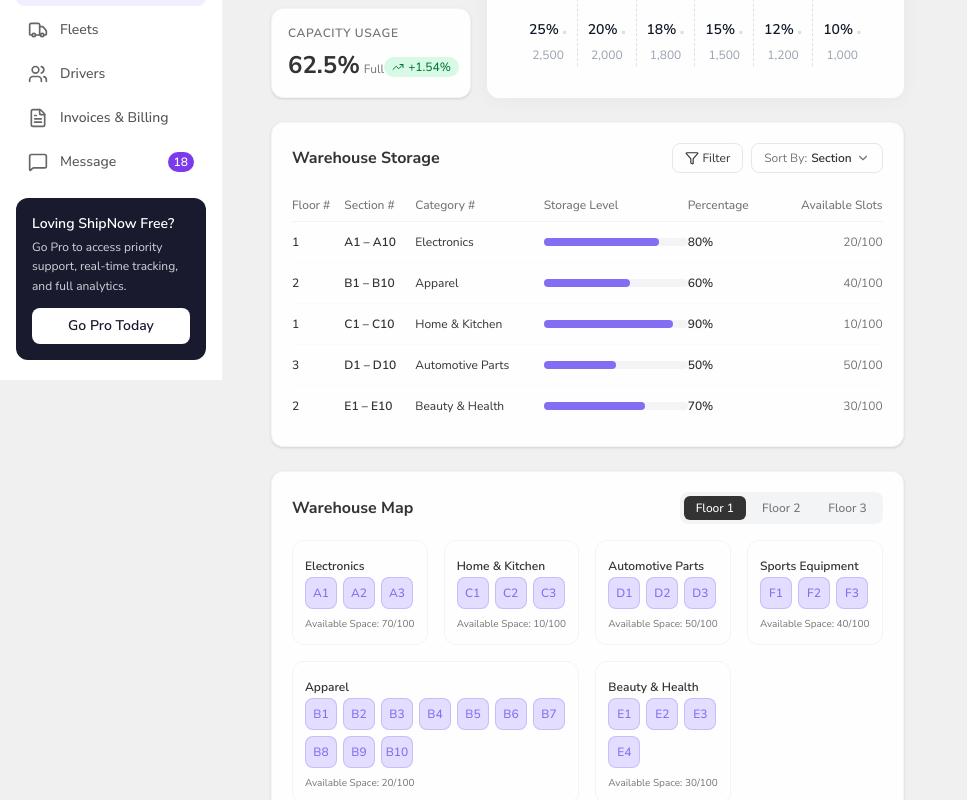
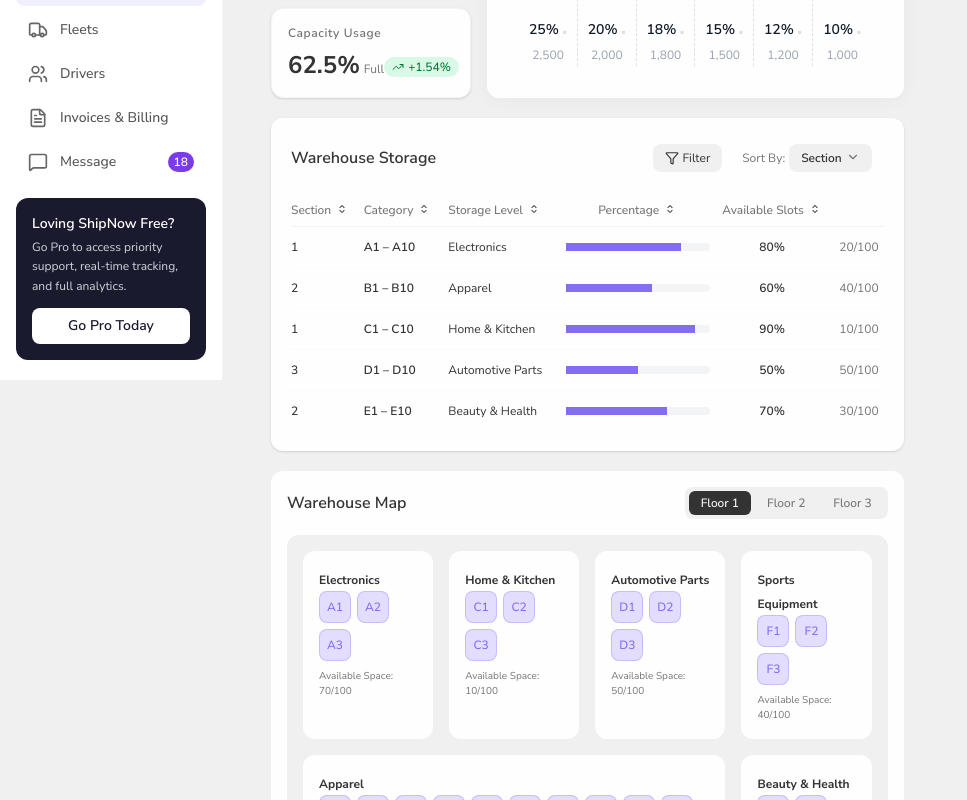
Before and after one commit to gmnayem631/ship-now, a Next.js app: page /warehouse in a window 1280 px wide. Shown: the part 420-1220 px from the top of the page, without its empty margins (0-967 px from the left). Built offline with nearby package versions, Linux system fonts and the light colour scheme.

Commit message:
feat: update WarehouseDashboard layout and enhance components with new styles and data integration

```diff
--- a/app/(dashboard)/warehouse/page.tsx
+++ b/app/(dashboard)/warehouse/page.tsx
@@ -4,9 +4,6 @@ import WarehouseHeader from "@/app/components/warehouse/WarehouseHeader";
 import WarehouseInventory from "@/app/components/warehouse/WarehouseInventory";
 import { WarehouseMap } from "@/app/components/warehouse/WarehouseMap";
 import { WarehouseStorageTable } from "@/app/components/warehouse/WarehouseStorageTable";
-// Import PackageStatus and ActivityLog here if you have them as separate components
-// import { PackageStatus } from "@/app/components/warehouse/PackageStatus";
-// import { ActivityLog } from "@/app/components/warehouse/ActivityLog";
 
 export default function WarehouseDashboard() {
   return (
@@ -17,10 +14,11 @@ export default function WarehouseDashboard() {
       {/* Main 12-Column Grid Layout */}
       <div className="grid grid-cols-1 gap-6 lg:grid-cols-12">
         {/* LEFT MAIN AREA (8 Columns) */}
-        <div className="space-y-6 lg:col-span-8">
+        <div className="space-y-5 lg:col-span-8">
           {/* Top Row: Metrics (Left 4 cols) + Warehouse Inventory Chart (Right 8 cols) */}
           <div className="grid grid-cols-1 gap-4 lg:grid-cols-12">
-            <div className="flex flex-col justify-between gap-3 lg:col-span-4">
+            {/* metrics card */}
+            <div className="flex flex-col justify-between gap-1 lg:col-span-4">
               <MetricCard title="Total SKU" value="285" change="+2.58%" />
               <MetricCard
                 title="Quantity on Hand"
--- a/app/components/warehouse/MetricCard.tsx
+++ b/app/components/warehouse/MetricCard.tsx
@@ -16,7 +16,7 @@ export const MetricCard: React.FC<MetricCardProps> = ({
 }) => {
   return (
     <div className="flex flex-col justify-between rounded-xl border border-gray-100 bg-[#FEFEFE] p-4 shadow-sm">
-      <span className="text-xs font-semibold tracking-wider text-[#757575] uppercase">
+      <span className="text-xs font-semibold tracking-wider text-[#757575]">
         {title}
       </span>
       <div className="mt-2 flex items-baseline justify-between">
--- a/app/components/warehouse/WarehouseMap.tsx
+++ b/app/components/warehouse/WarehouseMap.tsx
@@ -1,28 +1,16 @@
 "use client";
 
+import { mapSections } from "@/app/data/warehouseMapData";
 import React, { useState } from "react";
-
-const mapSections = [
-  { name: "Electronics", slots: ["A1", "A2", "A3"], space: "70/100" },
-  { name: "Home & Kitchen", slots: ["C1", "C2", "C3"], space: "10/100" },
-  { name: "Automotive Parts", slots: ["D1", "D2", "D3"], space: "50/100" },
-  { name: "Sports Equipment", slots: ["F1", "F2", "F3"], space: "40/100" },
-  {
-    name: "Apparel",
-    slots: ["B1", "B2", "B3", "B4", "B5", "B6", "B7", "B8", "B9", "B10"],
-    space: "20/100",
-  },
-  { name: "Beauty & Health", slots: ["E1", "E2", "E3", "E4"], space: "30/100" },
-];
 
 export const WarehouseMap: React.FC = () => {
   const [activeFloor, setActiveFloor] = useState("Floor 1");
 
   return (
-    <div className="space-y-4 rounded-xl border border-gray-100 bg-[#FEFEFE] p-5 shadow-sm">
+    <div className="space-y-4 rounded-xl bg-[#FEFEFE] p-4">
       <div className="flex items-center justify-between">
-        <h3 className="font-bold text-[#333333]">Warehouse Map</h3>
-        <div className="flex space-x-1 rounded-lg bg-gray-100 p-1 text-xs">
+        <h3 className="font-semibold text-[#333333]">Warehouse Map</h3>
+        <div className="flex space-x-1 rounded-lg bg-[#F0F0F0] p-1 text-xs">
           {["Floor 1", "Floor 2", "Floor 3"].map((floor) => (
             <button
               key={floor}
@@ -39,17 +27,15 @@ export const WarehouseMap: React.FC = () => {
         </div>
       </div>
 
-      <div className="grid grid-cols-1 gap-4 md:grid-cols-2 lg:grid-cols-4">
+      <div className="grid grid-cols-1 gap-4 rounded-xl bg-[#F0F0F0] p-4 md:grid-cols-2 lg:grid-cols-4">
         {mapSections.map((sec, i) => (
           <div
             key={i}
-            className={`space-y-2 rounded-xl border border-gray-100 p-3 ${
-              sec.name === "Apparel" ? "md:col-span-2" : ""
+            className={`space-y-2 rounded-xl bg-[#FEFEFE] p-4 ${
+              sec.name === "Apparel" && "md:col-span-3"
             }`}
           >
-            <span className="text-xs font-semibold text-[#333333]">
-              {sec.name}
-            </span>
+            <span className="text-xs font-bold text-[#333333]">{sec.name}</span>
             <div className="flex flex-wrap gap-1.5">
               {sec.slots.map((slot) => (
                 <div
--- a/app/components/warehouse/WarehouseStorageTable.tsx
+++ b/app/components/warehouse/WarehouseStorageTable.tsx
@@ -1,21 +1,24 @@
 import React from "react";
 import { Filter, ChevronDown } from "lucide-react";
 import { tableData } from "@/app/data/warehouseTableData";
+import ArrowIcons from "../ui/ArrowIcons";
 
 export const WarehouseStorageTable: React.FC = () => {
   return (
-    <div className="rounded-xl border border-gray-100 bg-[#FEFEFE] p-5 shadow-sm">
+    <div className="rounded-xl bg-[#FEFEFE] p-5 shadow-sm">
       <div className="mb-4 flex flex-col items-start justify-between gap-2 sm:flex-row sm:items-center">
-        <h3 className="font-bold text-[#333333]">Warehouse Storage</h3>
+        <h3 className="font-semibold text-[#333333]">Warehouse Storage</h3>
         <div className="flex items-center space-x-2 text-xs">
-          <button className="flex items-center space-x-1 rounded-lg border border-gray-200 px-3 py-1.5 text-[#333333]">
+          <button className="flex items-center space-x-1 rounded-lg bg-[#F0F0F0] px-3 py-1.5 text-[#333333]">
             <Filter className="h-3.5 w-3.5" />
             <span>Filter</span>
           </button>
-          <div className="flex items-center space-x-1 rounded-lg border border-gray-200 px-3 py-1.5 text-[#757575]">
+          <div className="flex items-center space-x-1 rounded-lg px-3 py-1.5 text-[#757575]">
             <span>Sort By:</span>
-            <span className="font-semibold text-[#333333]">Section</span>
-            <ChevronDown className="h-3.5 w-3.5" />
+            <div className="flex gap-1 rounded-lg bg-[#F0F0F0] px-3 py-1.5">
+              <span className="font-semibold text-[#333333]">Section</span>
+              <ChevronDown className="h-3.5 w-3.5" />
+            </div>
           </div>
         </div>
       </div>
@@ -24,30 +27,49 @@ export const WarehouseStorageTable: React.FC = () => {
         <table className="w-full text-left text-xs">
           <thead>
             <tr className="border-b border-gray-100 pb-2 text-[#757575]">
-              <th className="py-2 font-medium">Floor #</th>
-              <th className="py-2 font-medium">Section #</th>
-              <th className="py-2 font-medium">Category #</th>
-              <th className="py-2 font-medium">Storage Level</th>
-              <th className="py-2 font-medium">Percentage</th>
-              <th className="py-2 text-right font-medium">Available Slots</th>
+              <th className="py-2 font-medium">
+                <div className="flex gap-1">
+                  Section <ArrowIcons />
+                </div>
+              </th>
+              <th className="py-2 font-medium">
+                <div className="flex gap-1">
+                  Category <ArrowIcons />
+                </div>
+              </th>
+              <th className="py-2 font-medium">
+                <div className="flex gap-1">
+                  Storage Level <ArrowIcons />
+                </div>
+              </th>
+              <th className="py-2 font-medium">
+                <div className="flex justify-center gap-1">
+                  Percentage <ArrowIcons />
+                </div>
+              </th>
+              <th className="py-2 text-right font-medium">
+                <div className="flex justify-center gap-1">
+                  Available Slots <ArrowIcons />
+                </div>
+              </th>
             </tr>
           </thead>
           <tbody className="divide-y divide-gray-50 text-[#333333]">
             {tableData.map((row, i) => (
-              <tr key={i} className="hover:bg-gray-50/50">
+              <tr key={i} className="">
                 <td className="py-3 font-medium">{row.floor}</td>
                 <td className="py-3 font-semibold">{row.section}</td>
                 <td className="py-3">{row.category}</td>
                 <td className="w-36 py-3">
                   <div className="h-2 w-full rounded-full bg-gray-100">
                     <div
-                      className="h-2 rounded-full bg-[#856DF3]"
+                      className="h-2 bg-[#856DF3]"
                       style={{ width: `${row.fill}%` }}
                     />
                   </div>
                 </td>
-                <td className="py-3 font-semibold">{row.fill}%</td>
-                <td className="py-3 text-right text-[#757575]">
+                <td className="py-3 text-center font-semibold">{row.fill}%</td>
+                <td className="py-3 text-center text-[#757575]">
                   {row.available}
                 </td>
               </tr>
--- /dev/null
+++ b/app/data/warehouseMapData.ts
@@ -0,0 +1,18 @@
+export interface WarehouseMapSection {
+  name: string;
+  slots: string[];
+  space: string;
+}
+
+export const mapSections: WarehouseMapSection[] = [
+  { name: "Electronics", slots: ["A1", "A2", "A3"], space: "70/100" },
+  { name: "Home & Kitchen", slots: ["C1", "C2", "C3"], space: "10/100" },
+  { name: "Automotive Parts", slots: ["D1", "D2", "D3"], space: "50/100" },
+  { name: "Sports Equipment", slots: ["F1", "F2", "F3"], space: "40/100" },
+  {
+    name: "Apparel",
+    slots: ["B1", "B2", "B3", "B4", "B5", "B6", "B7", "B8", "B9", "B10"],
+    space: "20/100",
+  },
+  { name: "Beauty & Health", slots: ["E1", "E2", "E3", "E4"], space: "30/100" },
+];
```
